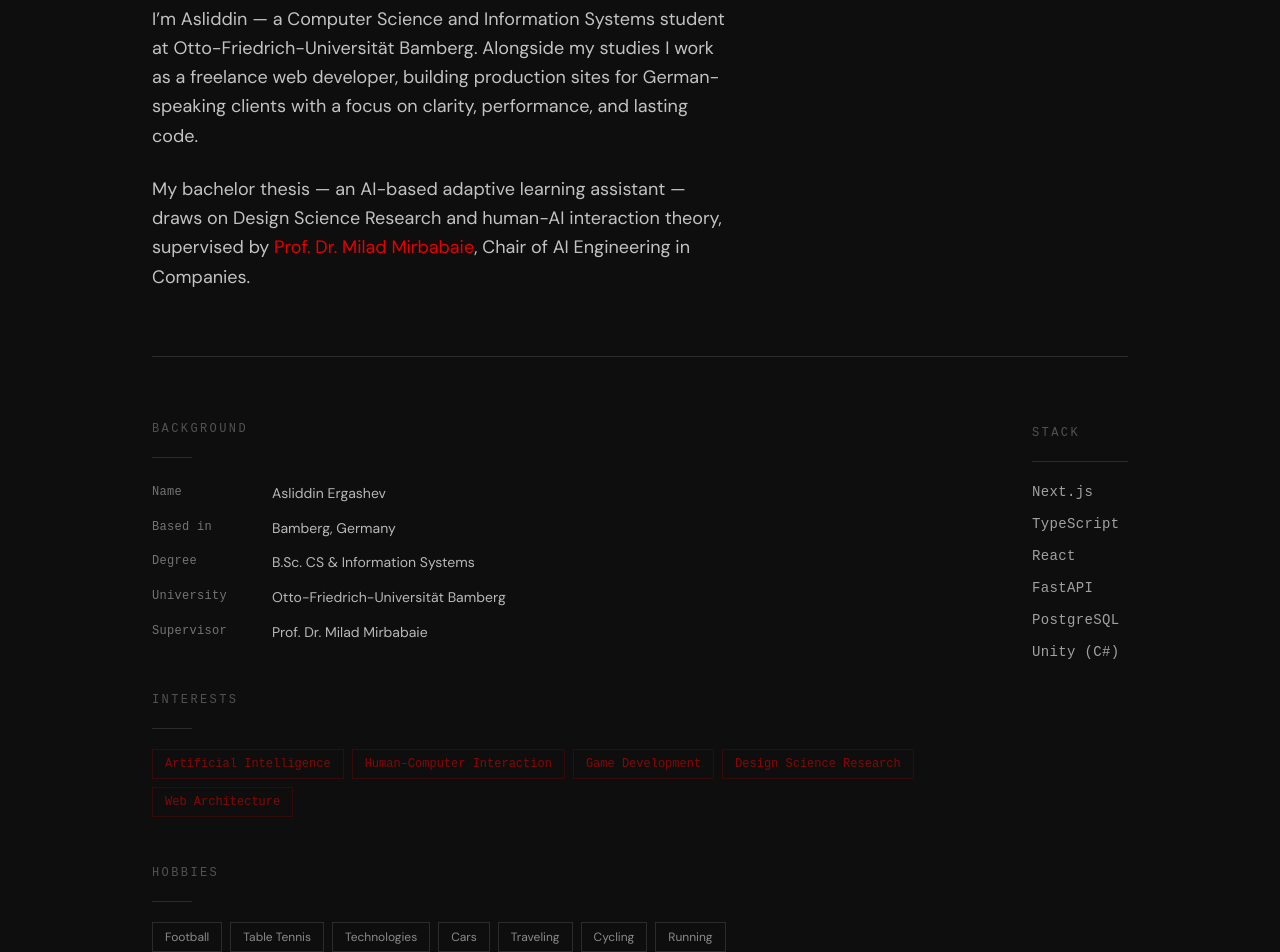
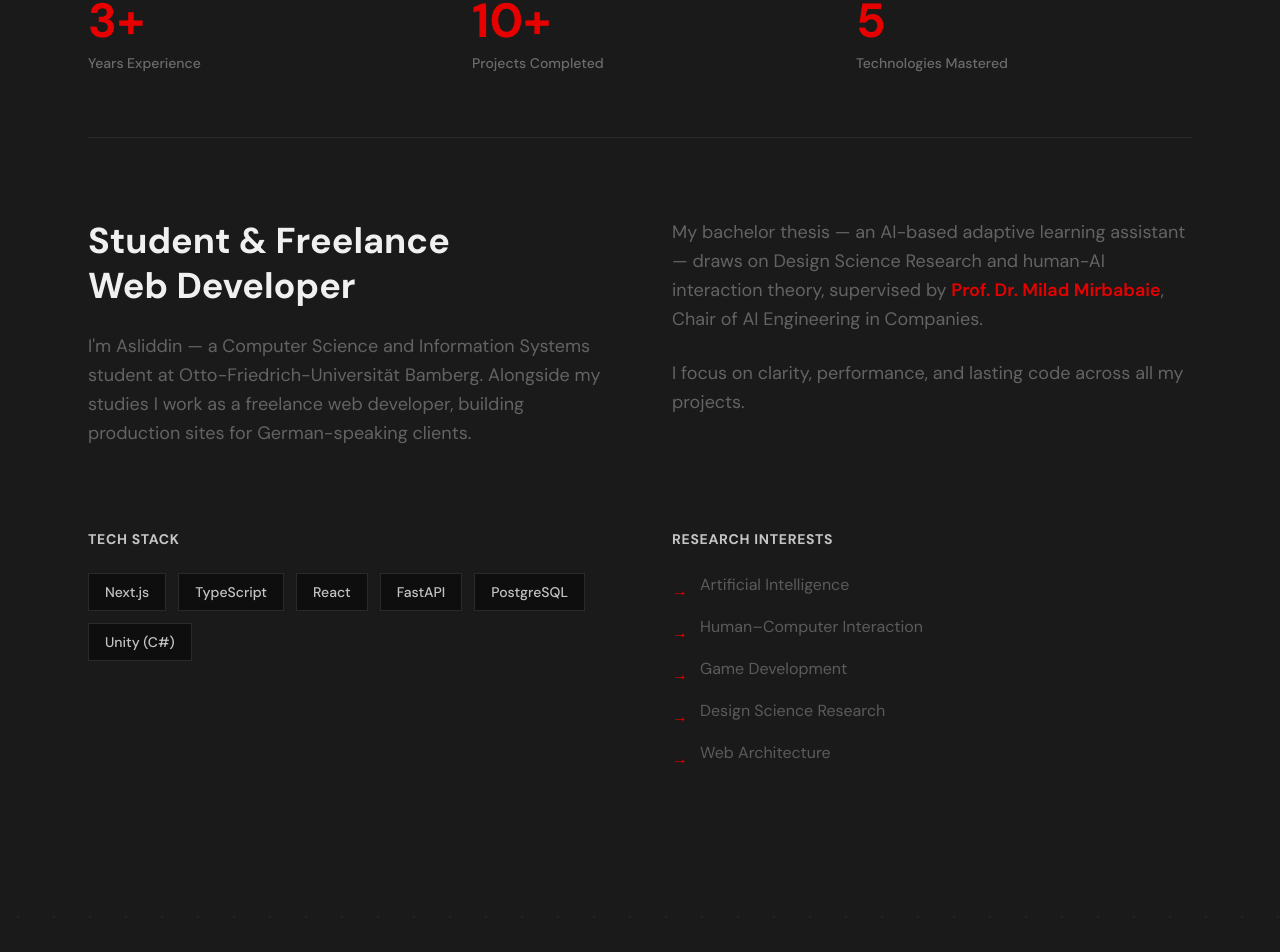
Before and after one commit to khusanovich/portfolio, a Next.js app: page / in a window 1280 px wide. Shown: the part 1052-2004 px from the top of the page. Built offline with nearby package versions, Linux system fonts and the light colour scheme.

Commit message:
redesign about section with metrics grid

```diff
--- a/src/components/sections/About.tsx
+++ b/src/components/sections/About.tsx
@@ -1,11 +1,9 @@
 import FadeIn from "@/components/FadeIn";
 
-const PERSONAL = [
-  { label: "Name",       value: "Asliddin Ergashev" },
-  { label: "Based in",   value: "Bamberg, Germany" },
-  { label: "Degree",     value: "B.Sc. CS & Information Systems" },
-  { label: "University", value: "Otto-Friedrich-Universität Bamberg" },
-  { label: "Supervisor", value: "Prof. Dr. Milad Mirbabaie" },
+const METRICS = [
+  { number: "3+", label: "Years Experience" },
+  { number: "10+", label: "Projects Completed" },
+  { number: "5", label: "Technologies Mastered" },
 ];
 
 const STACK = ["Next.js", "TypeScript", "React", "FastAPI", "PostgreSQL", "Unity (C#)"];
@@ -18,108 +16,103 @@ const INTERESTS = [
   "Web Architecture",
 ];
 
-const HOBBIES = [
-  "Football", "Table Tennis", "Technologies", "Cars",
-  "Traveling", "Cycling", "Running",
-  "Reading AI & Software Engineering Articles",
-];
-
 export default function About() {
   return (
-    <section id="about" className="py-32 bg-background relative overflow-hidden">
-      {/* Large background label */}
-      <span
-        className="absolute -top-4 right-0 font-serif font-bold text-foreground/[0.025] select-none pointer-events-none leading-none"
-        style={{ fontSize: "clamp(120px, 20vw, 280px)" }}
-        aria-hidden="true"
-      >
-        ABOUT
-      </span>
-
-      <div className="relative z-10 max-w-5xl mx-auto px-6">
+    <section id="about" className="py-24 md:py-32 bg-surface relative">
+      <div className="max-w-6xl mx-auto px-6">
+        {/* Section header */}
         <FadeIn>
-          <p className="font-mono text-xs tracking-[0.3em] uppercase text-accent mb-6">About</p>
-          <hr className="border-0 border-t border-white/12 mb-16" />
-        </FadeIn>
-
-        {/* Intro */}
-        <div className="space-y-6 max-w-xl mb-16">
-          <FadeIn delay={0.05}>
-            <p className="text-lg font-sans font-light leading-relaxed text-foreground/80">
-              I&rsquo;m Asliddin — a Computer Science and Information Systems student at
-              Otto-Friedrich-Universität Bamberg. Alongside my studies I work as a
-              freelance web developer, building production sites for German-speaking
-              clients with a focus on clarity, performance, and lasting code.
+          <div className="mb-16">
+            <p className="font-mono text-xs tracking-widest uppercase text-muted mb-4">
+              About Me
             </p>
-          </FadeIn>
-          <FadeIn delay={0.1}>
-            <p className="text-lg font-sans font-light leading-relaxed text-foreground/80">
-              My bachelor thesis — an AI-based adaptive learning assistant — draws on
-              Design Science Research and human-AI interaction theory, supervised by{" "}
-              <span className="text-accent font-normal">Prof.&nbsp;Dr.&nbsp;Milad Mirbabaie</span>,
-              Chair of AI Engineering in Companies.
-            </p>
-          </FadeIn>
-        </div>
-
-        <hr className="border-0 border-t border-white/12 mb-16" />
-
-        <div className="grid md:grid-cols-[1fr_auto] gap-16 md:gap-24">
-          <div className="space-y-12">
-
-            <FadeIn delay={0.05}>
-              <div>
-                <p className="font-mono text-xs tracking-[0.2em] uppercase text-foreground/30 mb-5">Background</p>
-                <hr className="border-0 border-t border-white/12 mb-6 w-10" />
-                <dl className="space-y-3">
-                  {PERSONAL.map(({ label, value }) => (
-                    <div key={label} className="flex gap-6">
-                      <dt className="font-mono text-xs text-foreground/45 w-24 shrink-0 pt-0.5 tracking-wide">{label}</dt>
-                      <dd className="text-sm font-sans text-foreground/75 leading-relaxed">{value}</dd>
-                    </div>
-                  ))}
-                </dl>
+            <div className="w-16 h-px bg-accent/50" />
           </div>
         </FadeIn>
 
+        {/* Metrics Grid */}
         <FadeIn delay={0.1}>
-              <div>
-                <p className="font-mono text-xs tracking-[0.2em] uppercase text-foreground/30 mb-5">Interests</p>
-                <hr className="border-0 border-t border-white/12 mb-5 w-10" />
-                <ul className="flex flex-wrap gap-2" role="list">
-                  {INTERESTS.map((item) => (
-                    <li key={item}
-                      className="text-xs font-mono text-accent/55 border border-accent/18 px-3 py-1.5 hover:border-accent/50 hover:text-accent transition-colors duration-200">
-                      {item}
-                    </li>
+          <div className="grid grid-cols-3 gap-6 md:gap-12 mb-20 pb-16 border-b border-muted/20">
+            {METRICS.map((metric, i) => (
+              <div key={i} className="text-center md:text-left">
+                <p className="text-4xl md:text-5xl font-bold text-accent mb-2">
+                  {metric.number}
+                </p>
+                <p className="text-sm text-muted font-medium">
+                  {metric.label}
+                </p>
+              </div>
             ))}
-                </ul>
           </div>
         </FadeIn>
 
+        {/* Bio */}
+        <div className="grid md:grid-cols-2 gap-12 md:gap-16 mb-20">
           <FadeIn delay={0.15}>
-              <div>
-                <p className="font-mono text-xs tracking-[0.2em] uppercase text-foreground/30 mb-5">Hobbies</p>
-                <hr className="border-0 border-t border-white/12 mb-5 w-10" />
-                <ul className="flex flex-wrap gap-2" role="list">
-                  {HOBBIES.map((item) => (
-                    <li key={item}
-                      className="text-xs font-sans text-foreground/55 border border-white/12 px-3 py-1.5 hover:border-white/25 hover:text-foreground/65 transition-colors duration-200">
-                      {item}
-                    </li>
-                  ))}
-                </ul>
+            <div className="space-y-6">
+              <h2 className="text-3xl md:text-4xl font-bold text-foreground leading-tight">
+                Student & Freelance<br />Web Developer
+              </h2>
+              <p className="text-lg text-muted/90 leading-relaxed">
+                I'm Asliddin — a Computer Science and Information Systems student at
+                Otto-Friedrich-Universität Bamberg. Alongside my studies I work as a
+                freelance web developer, building production sites for German-speaking
+                clients.
+              </p>
+            </div>
+          </FadeIn>
+
+          <FadeIn delay={0.2}>
+            <div className="space-y-6">
+              <p className="text-lg text-muted/90 leading-relaxed">
+                My bachelor thesis — an AI-based adaptive learning assistant — draws on
+                Design Science Research and human-AI interaction theory, supervised by{" "}
+                <span className="text-accent font-semibold">Prof. Dr. Milad Mirbabaie</span>,
+                Chair of AI Engineering in Companies.
+              </p>
+              <p className="text-lg text-muted/90 leading-relaxed">
+                I focus on clarity, performance, and lasting code across all my projects.
+              </p>
             </div>
           </FadeIn>
         </div>
 
-          <FadeIn delay={0.1}>
-            <div className="md:pt-1">
-              <p className="font-mono text-xs tracking-[0.2em] uppercase text-foreground/30 mb-5">Stack</p>
-              <hr className="border-0 border-t border-white/12 mb-5 w-24" />
-              <ul className="space-y-3" role="list">
+        {/* Skills & Interests */}
+        <div className="grid md:grid-cols-2 gap-12 md:gap-16">
+          <FadeIn delay={0.25}>
+            <div>
+              <h3 className="text-sm font-bold tracking-wider uppercase text-foreground/80 mb-6">
+                Tech Stack
+              </h3>
+              <div className="flex flex-wrap gap-3">
                 {STACK.map((tech) => (
-                  <li key={tech} className="text-sm font-mono text-foreground/65 tracking-wide hover:text-accent transition-colors duration-200">{tech}</li>
+                  <span
+                    key={tech}
+                    className="px-4 py-2 bg-background border border-muted/30 text-foreground/80 text-sm font-medium hover:border-accent/50 hover:text-accent transition-all duration-200"
+                  >
+                    {tech}
+                  </span>
+                ))}
+              </div>
+            </div>
+          </FadeIn>
+
+          <FadeIn delay={0.3}>
+            <div>
+              <h3 className="text-sm font-bold tracking-wider uppercase text-foreground/80 mb-6">
+                Research Interests
+              </h3>
+              <ul className="space-y-3">
+                {INTERESTS.map((interest) => (
+                  <li
+                    key={interest}
+                    className="text-muted/80 text-base flex items-start gap-3 group"
+                  >
+                    <span className="text-accent mt-1.5">→</span>
+                    <span className="group-hover:text-foreground transition-colors duration-200">
+                      {interest}
+                    </span>
+                  </li>
                 ))}
               </ul>
             </div>
```
Lines whose indentation alone changed are shown as unchanged.
